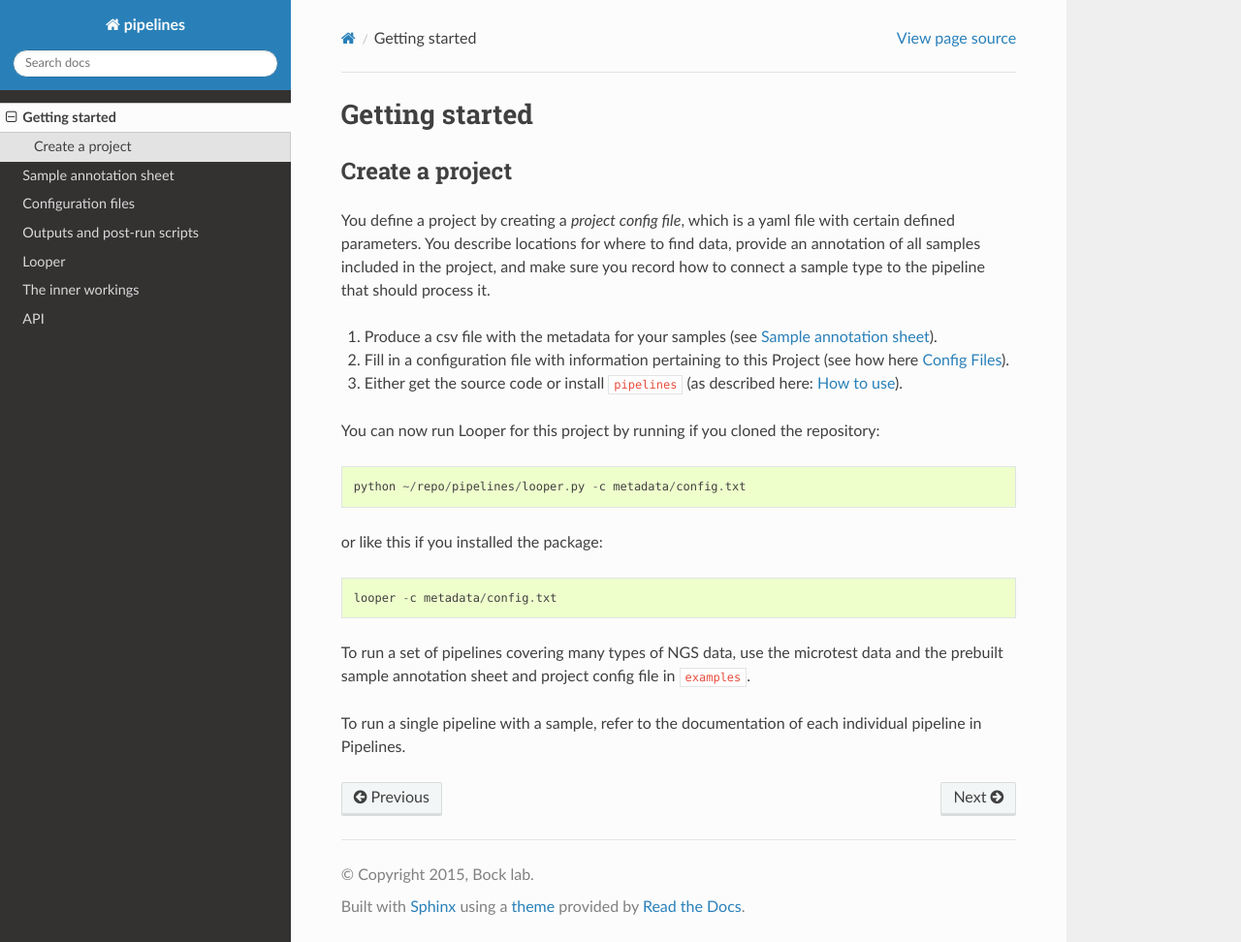
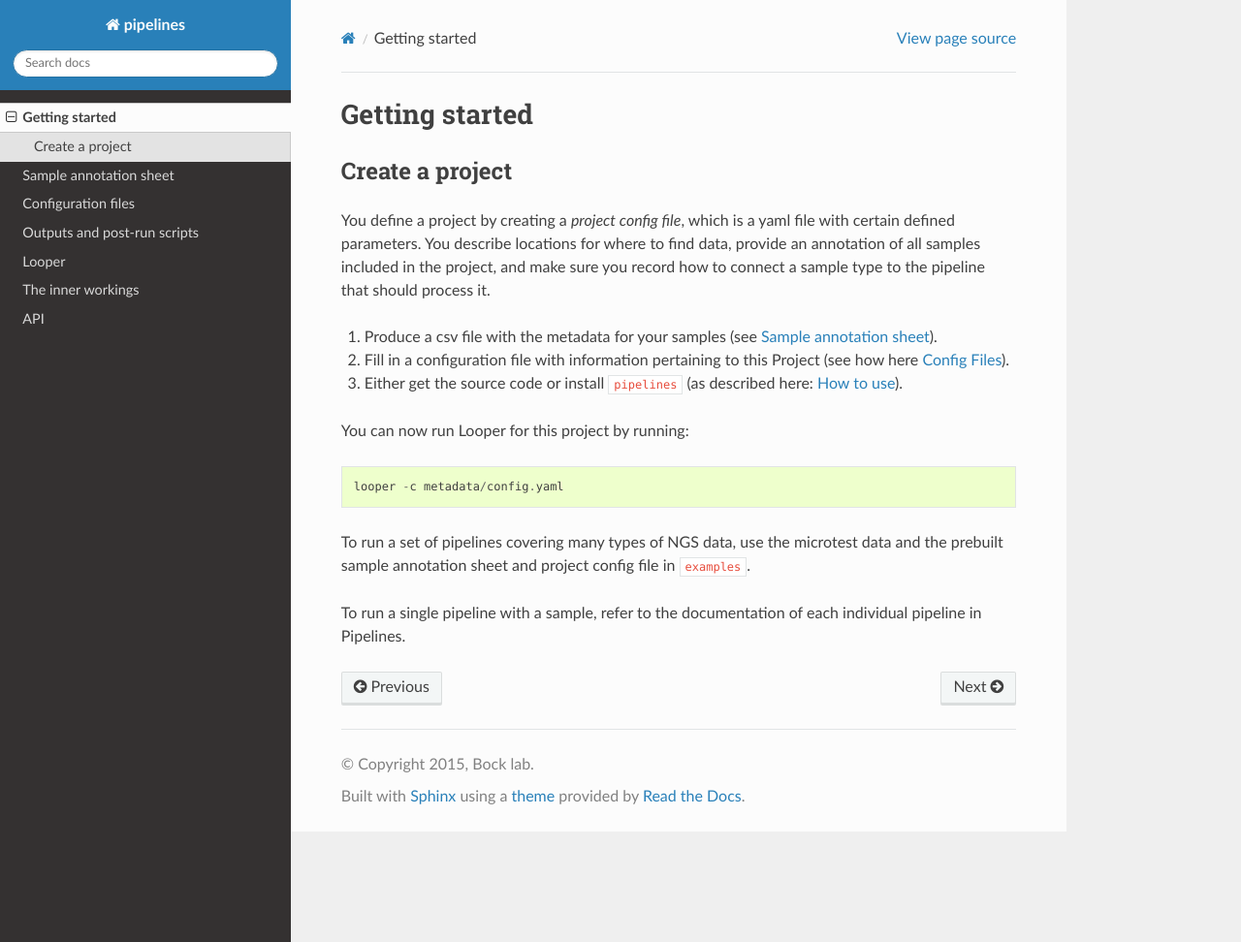
Before and after one commit to pepkit/peppy, a Sphinx documentation site: the page built from doc/source/getting-started.rst, in a window 1280 px wide and 972 px high. Shown: the whole window at 97% size. Built offline with Sphinx 7.4.7 and the Read the Docs theme 2.0.0, drawn with Linux system fonts in a browser that asks for light colours; pages that are not in the unit, such as notebooks, are missing from menus; the version number could not be read and is left out.

Commit message:
updated some basic doc

```diff
--- a/doc/source/getting-started.rst
+++ b/doc/source/getting-started.rst
@@ -13,13 +13,9 @@ You define a project by creating a *project config file*, which is a yaml file w
 2. Fill in a configuration file with information pertaining to this Project (see how here :doc:`Config Files <config-files>`).
 3. Either get the source code or install ``pipelines`` (as described here: :doc:`How to use <index>`).
 
-You can now run Looper for this project by running if you cloned the repository::
+You can now run Looper for this project by running::
 
-    python ~/repo/pipelines/looper.py -c metadata/config.txt
-
-or like this if you installed the package::
-
-    looper -c metadata/config.txt
+    looper -c metadata/config.yaml
 
 To run a set of pipelines covering many types of NGS data, use the microtest data and the prebuilt sample annotation sheet and project config file in ``examples``.
 
--- a/doc/source/index.rst
+++ b/doc/source/index.rst
@@ -8,7 +8,6 @@ Contents
     getting-started.rst
     sample-annotation-sheet.rst
     config-files.rst
-    pipelines.rst
     post-run.rst
     looper.rst
     the-inner-workings.rst
```
Also changed, not shown: README.md (+6 -34 lines).
